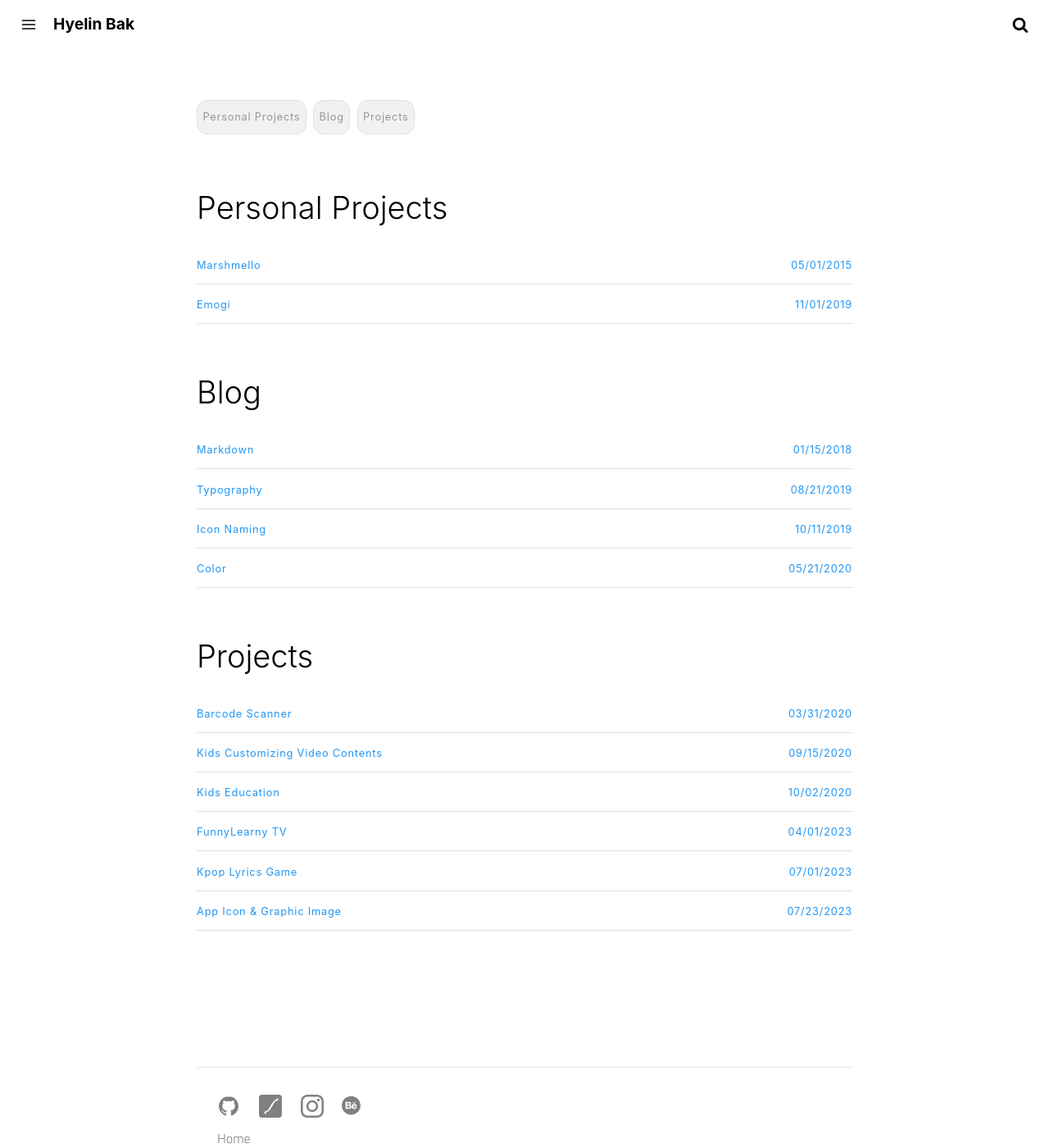
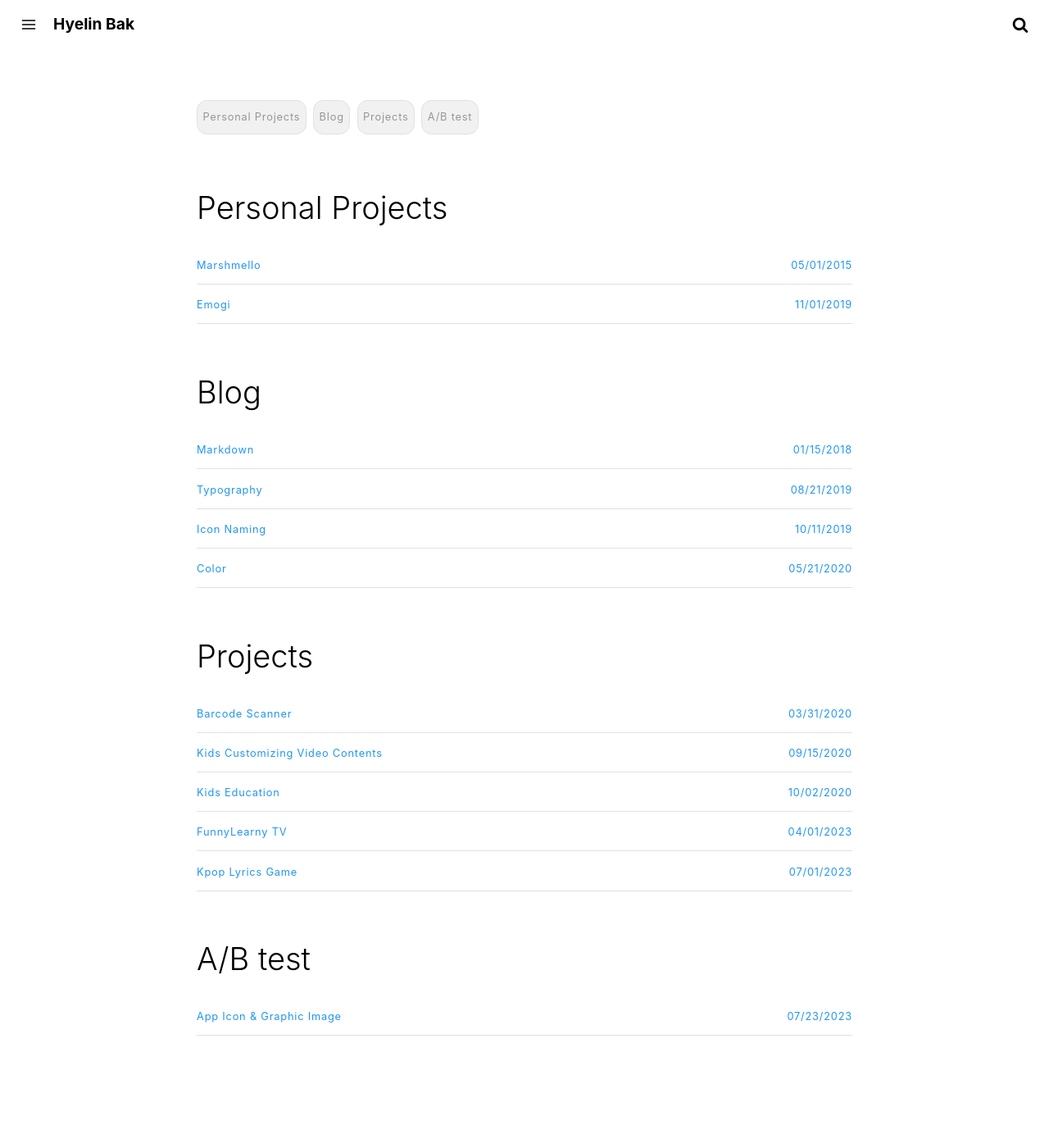
Before and after one commit to crazyjamy/crazyjamy.github.io, a Jekyll site: the page built from tags.html, in a window 1280 px wide and 1400 px high. Shown: the whole window at 82% size. Built offline with Jekyll 4.4.1, drawn with Linux system fonts in a browser that asks for light colours.

Commit message:
Update 2023-07-24-ab-kpoplyricsgame.md

```diff
--- a/_posts/2023-07-24-ab-kpoplyricsgame.md
+++ b/_posts/2023-07-24-ab-kpoplyricsgame.md
@@ -6,7 +6,7 @@ image: 'https://github.com/crazyjamy/crazyjamy.github.io/blob/master/_images/_th
 description: abtest-KPOP Lyrics Game
 category: 'A/B TEST'
 tags:
-- Projects
+- A/B test
 twitter_text: Kpop Lyrics Game
 introduction: App Icon & Graphic Image
 ---
```
